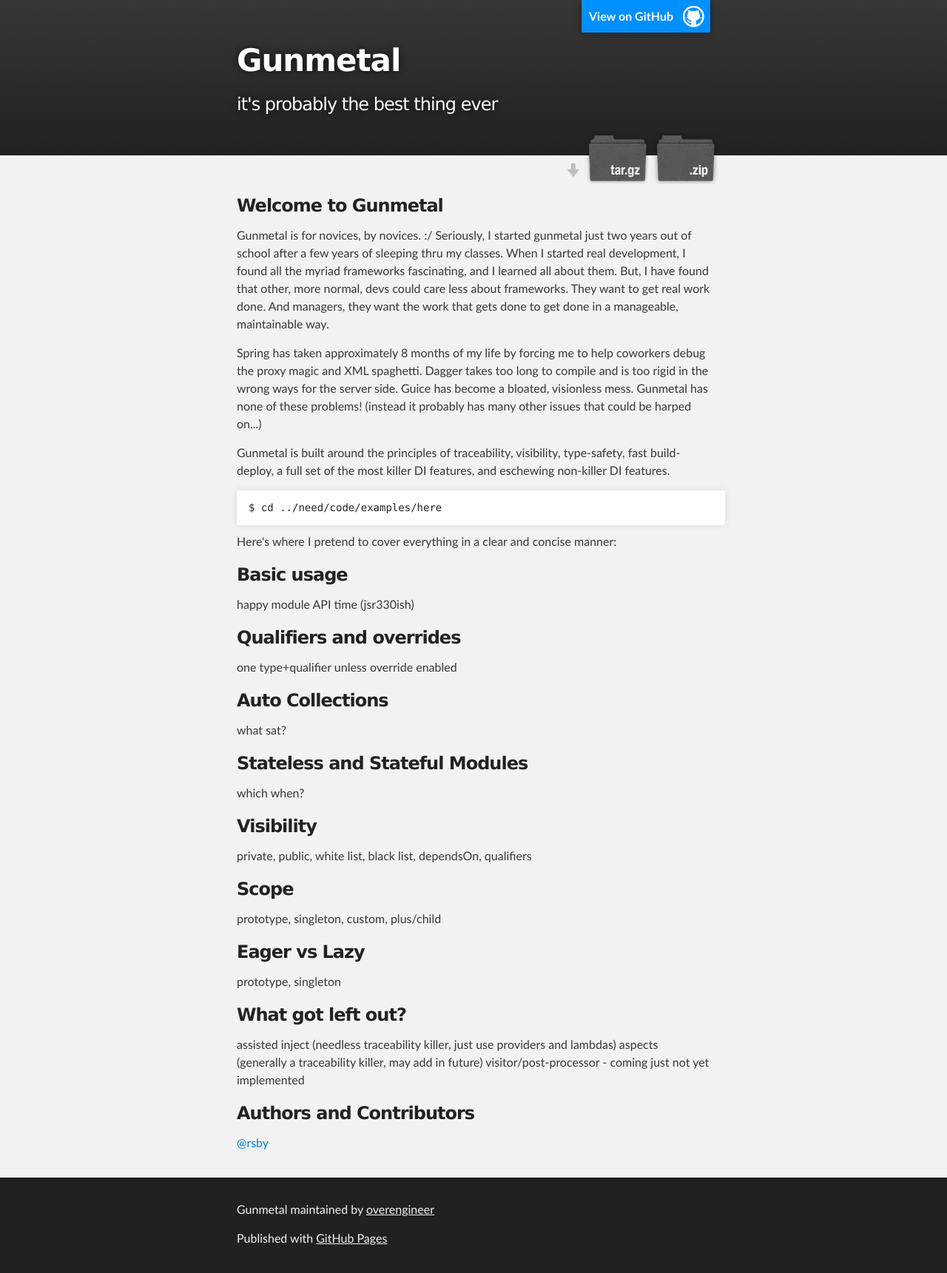
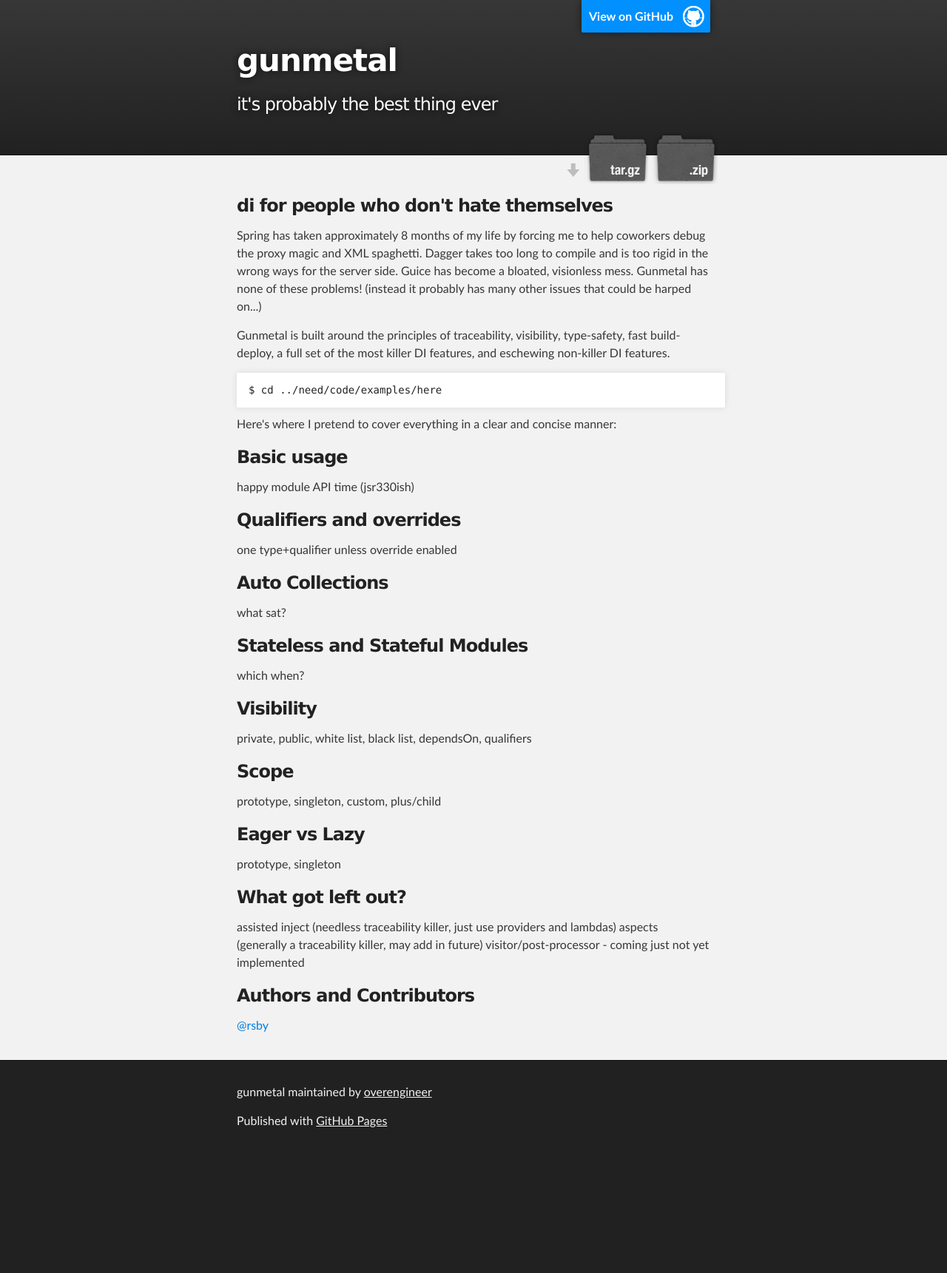
Before and after one commit to gunmetal/gunmetal, a plain HTML site: page index.html in a window 1280 px wide. Shown: the whole page at 74% size. After the commit the page ends 1562 px from the top, so only its background shows below. Drawn offline with Linux system fonts and the light colour scheme.

```diff
--- a/index.html
+++ b/index.html
@@ -4,11 +4,11 @@
   <head>
     <meta charset='utf-8' />
     <meta http-equiv="X-UA-Compatible" content="chrome=1" />
-    <meta name="description" content="Gunmetal : it&#39;s probably the best thing ever" />
+    <meta name="description" content="gunmetal : it&#39;s probably the best thing ever" />
 
     <link rel="stylesheet" type="text/css" media="screen" href="stylesheets/stylesheet.css">
 
-    <title>Gunmetal</title>
+    <title>gunmetal</title>
   </head>
 
   <body>
@@ -18,7 +18,7 @@
         <header class="inner">
           <a id="forkme_banner" href="https://github.com/overengineer/gunmetal">View on GitHub</a>
 
-          <h1 id="project_title">Gunmetal</h1>
+          <h1 id="project_title">gunmetal</h1>
           <h2 id="project_tagline">it&#39;s probably the best thing ever</h2>
 
             <section id="downloads">
@@ -32,10 +32,7 @@
     <div id="main_content_wrap" class="outer">
       <section id="main_content" class="inner">
         <h3>
-<a name="welcome-to-gunmetal" class="anchor" href="#welcome-to-gunmetal"><span class="octicon octicon-link"></span></a>Welcome to Gunmetal</h3>
-
-<p>Gunmetal is for novices, by novices. :/
-Seriously, I started gunmetal just two years out of school after a few years of sleeping thru my classes.  When I started real development, I found all the myriad frameworks fascinating, and I learned all about them.  But, I have found that other, more normal, devs could care less about frameworks.  They want to get real work done.  And managers, they want the work that gets done to get done in a manageable, maintainable way.  </p>
+<a name="di-for-people-who-dont-hate-themselves" class="anchor" href="#di-for-people-who-dont-hate-themselves"><span class="octicon octicon-link"></span></a>di for people who don't hate themselves</h3>
 
 <p>Spring has taken approximately 8 months of my life by forcing me to help coworkers debug the proxy magic and XML spaghetti.  Dagger takes too long to compile and is too rigid in the wrong ways for the server side.  Guice has become a bloated, visionless mess.  Gunmetal has none of these problems! (instead it probably has many other issues that could be harped on...)</p>
 
@@ -98,7 +95,7 @@
     <!-- FOOTER  -->
     <div id="footer_wrap" class="outer">
       <footer class="inner">
-        <p class="copyright">Gunmetal maintained by <a href="https://github.com/overengineer">overengineer</a></p>
+        <p class="copyright">gunmetal maintained by <a href="https://github.com/overengineer">overengineer</a></p>
         <p>Published with <a href="http://pages.github.com">GitHub Pages</a></p>
       </footer>
     </div>
--- a/stylesheets/stylesheet.css
+++ b/stylesheets/stylesheet.css
@@ -285,7 +285,7 @@
 }
 
 #header_wrap {
-  background: #536267;
+  background: #212121;
   background: -moz-linear-gradient(top, #373737, #212121);
   background: -webkit-linear-gradient(top, #373737, #212121);
   background: -ms-linear-gradient(top, #373737, #212121);
```
Also changed, not shown: params.json (+1 -1 lines).
